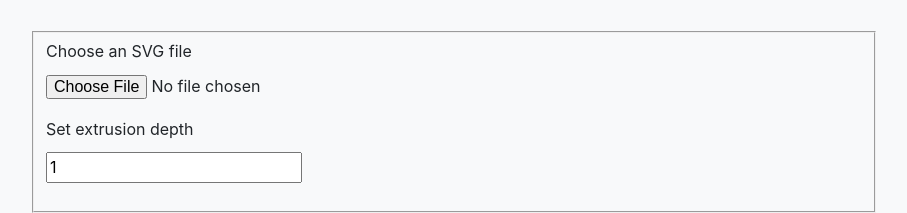
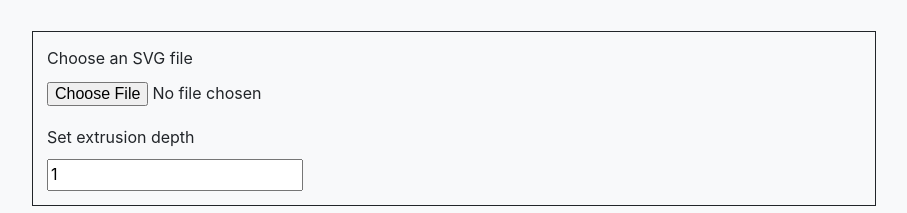
Before and after one commit to erkannt/svg2solid, a website built with Parcel: page src/index.html in a window 1280 px wide. Shown: the part 137-350 px from the top of the page, without its empty margins (186-1093 px from the left). Built offline with nearby package versions, Linux system fonts and the light colour scheme.

Commit message:
Tidy up fieldset styling

```diff
--- a/sass/_form.scss
+++ b/sass/_form.scss
@@ -1,3 +1,9 @@
+fieldset {
+  border: 1px solid var(--black);
+  padding: var(--space-xs);
+  margin-bottom: var(--space-m);
+}
+
 label {
   display: block;
   margin-bottom: var(--space-2xs);
@@ -6,3 +12,7 @@ label {
 input {
   margin-bottom: var(--space-s);
 }
+
+input:last-child {
+  margin-bottom: 0;
+}
```
